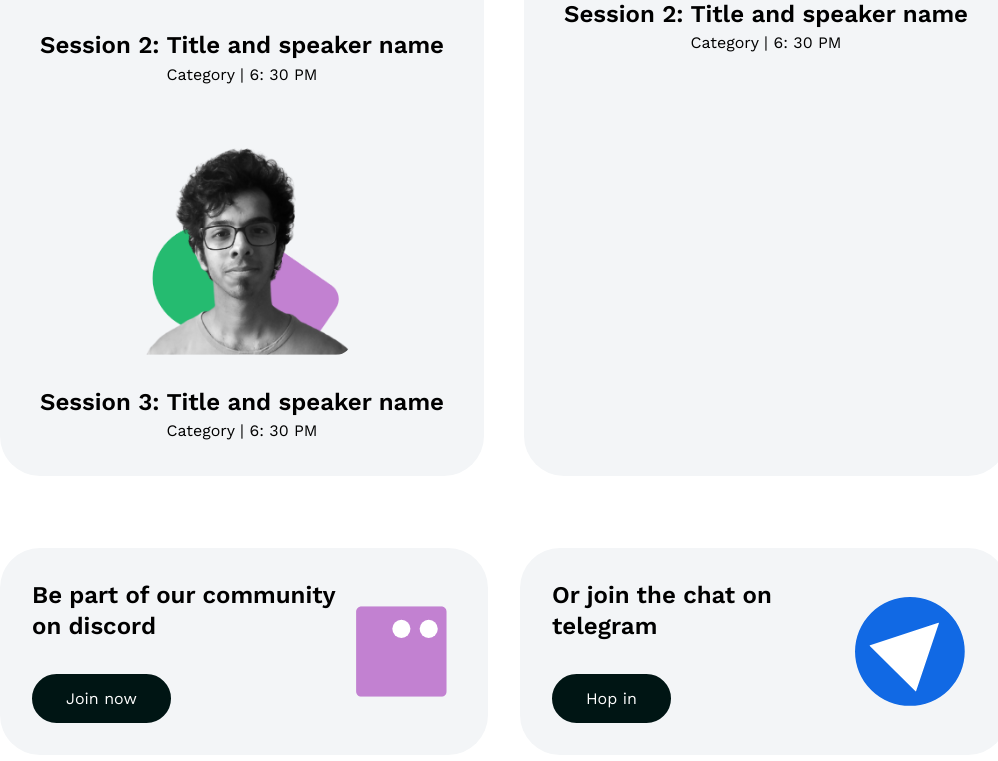
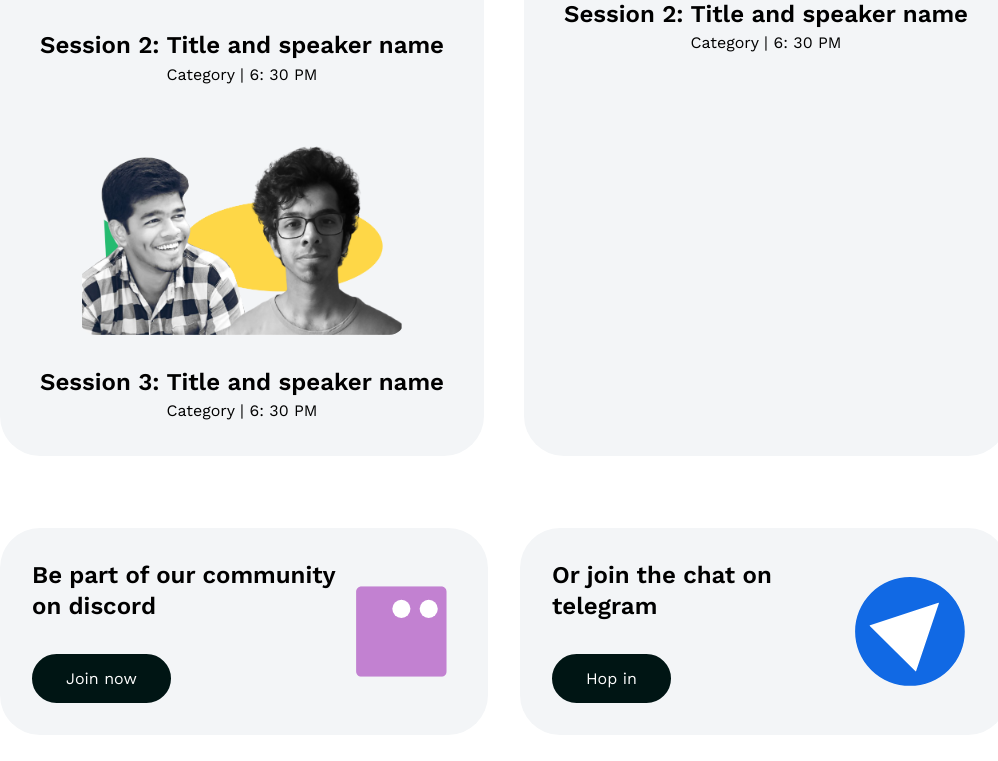
Before and after one commit to thecodegrain/dameet-site, a Next.js app: page /schedule in a window 1280 px wide. Shown: the part 952-1713 px from the top of the page, without its empty margins (248-1246 px from the left). Built offline with nearby package versions, Linux system fonts and the light colour scheme; no server answers.

Commit message:
Fixed an image in schedule page

```diff
--- a/pages/schedule.js
+++ b/pages/schedule.js
@@ -58,9 +58,9 @@ const Schedule = () => {
                 <div className="a-self">
                   <Image
                     quality={100}
-                    src="/img/speaker-2-alt.png"
-                    width={220}
-                    height={220}
+                    src="/img/group-1.png"
+                    width={325}
+                    height={200}
                     alt="speaker"
                   />
                   <h4 className="small-space text-center">
```
